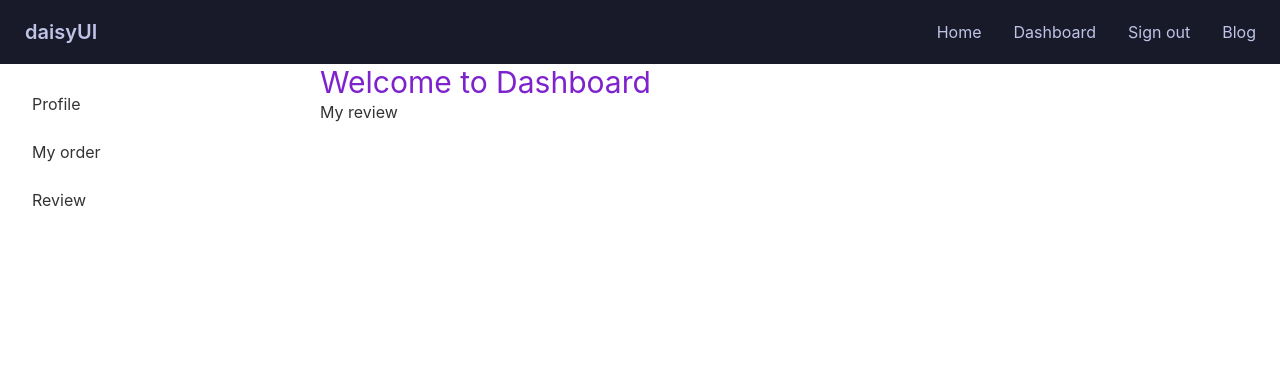
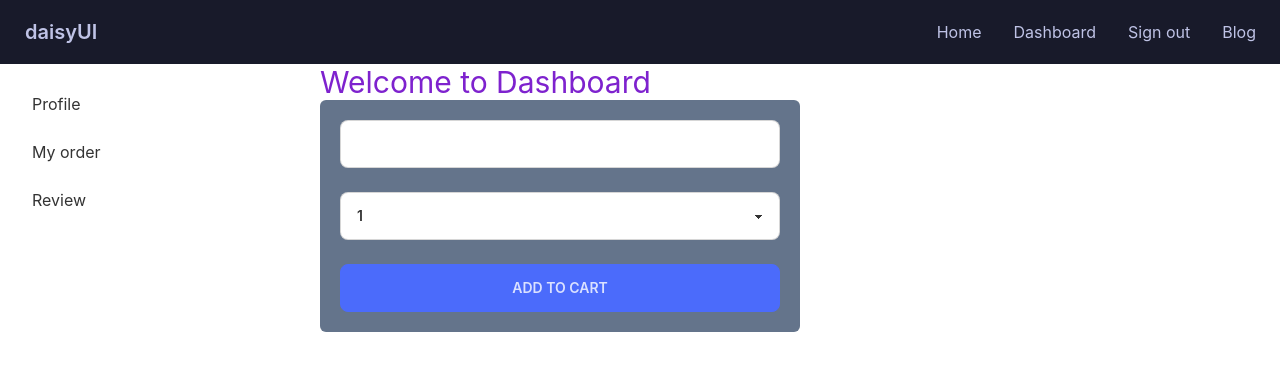
Before and after one commit to zilani131/manufacturer-client-site, a React (Create React App) app: page /dashboard/review in a window 1280 px wide. Shown: the top 370 px of the page. Built offline with nearby package versions, Linux system fonts and the light colour scheme; no server answers; sample sign-in values are in the browser's storage.

Commit message:
delete item functionality added

```diff
--- /dev/null
+++ b/src/Page/Dashboard.js/User/DeleteModal.js
@@ -0,0 +1,27 @@
+import React from "react";
+
+const DeleteModal = () => {
+  return (
+    <div>
+      <input type="checkbox" id="my-modal" class="modal-toggle" />
+      <div class="modal">
+        <div class="modal-box">
+          <h3 class="font-bold text-lg">
+            Congratulations random Interner user!
+          </h3>
+          <p class="py-4">
+            You've been selected for a chance to get one year of subscription to
+            use Wikipedia for free!
+          </p>
+          <div class="modal-action">
+            <label for="my-modal" class="btn">
+              Yay!
+            </label>
+          </div>
+        </div>
+      </div>
+    </div>
+  );
+};
+
+export default DeleteModal;
--- a/src/Page/Dashboard.js/User/MyOrder.js
+++ b/src/Page/Dashboard.js/User/MyOrder.js
@@ -37,7 +37,7 @@ const MyOrder = () => {
     </thead>
     <tbody>
 
-      {users.map((user,index)=><MyOrderRow key={user._id} index={index} user={user}></MyOrderRow>)}
+      {users.map((user,index)=><MyOrderRow key={user._id} refetch={refetch} index={index} user={user}></MyOrderRow>)}
     </tbody>
   </table>
 </div>
--- a/src/Page/Dashboard.js/User/MyOrderRow.js
+++ b/src/Page/Dashboard.js/User/MyOrderRow.js
@@ -1,15 +1,35 @@
 import React from 'react';
+import { toast } from 'react-toastify';
 
-const MyOrderRow = ({user,index}) => {
+const MyOrderRow = ({user,index,refetch}) => {
      const {productName,_id,orderedNum,status}=user;
+     const handleDelete=(event)=>{
+         event.preventDefault();
+         fetch(`http://localhost:5000/user/${_id}`,{
+             method:"DELETE",
+             headers: {
+                'Content-Type':'application/json',
+              }
+         })
+         .then(res=>res.json())
+         .then(data=>{
+             console.log(data);
+             if(data?.deletedCount){
+                 toast.success(`${productName} is deleted`)
+             }
+          refetch()
+         })
+
+     }
     return (
         <tr>
         <th>{index+1}</th>
         <td>{productName}</td>
         <td>{orderedNum}</td>
         <td>{status}</td>
-        <td><button className='btn btn-error'>Delete</button></td>
+        <td><button onClick={handleDelete} class="btn btn-error">Delete</button></td>
       </tr>
+
     );
 };
 
--- a/src/Page/Dashboard.js/User/Review.js
+++ b/src/Page/Dashboard.js/User/Review.js
@@ -1,11 +1,36 @@
-import React from 'react';
+import React from "react";
 
 const Review = () => {
-    return (
-        <div>
-            My review
-        </div>
-    );
+    const handleAdd=event=>{
+        event.preventDefault();
+        const rating=parseInt(event.target.star.value);
+        const review=event.target.description.value;
+        const reviews={review,rating}
+        fetch('')
+    }
+  return (
+    <div>
+      <form onSubmit={handleAdd} className="grid grid-cols-1 w-2/4 bg-slate-500 p-5 rounded-md">
+        <input
+          name="description"
+          class="input input-bordered"
+          type="text"
+          id=""
+        />
+        <br />
+        <select name="star" class="select select-bordered w-full ">
+          <option>1</option>
+          <option>2</option>
+          <option>3</option>
+          <option>4</option>
+          <option>5</option>
+        </select>
+        <br />
+        <input   type="submit" value="Add to cart" class="btn btn-primary" />
+      </form>
+
+    </div>
+  );
 };
 
 export default Review;
```
